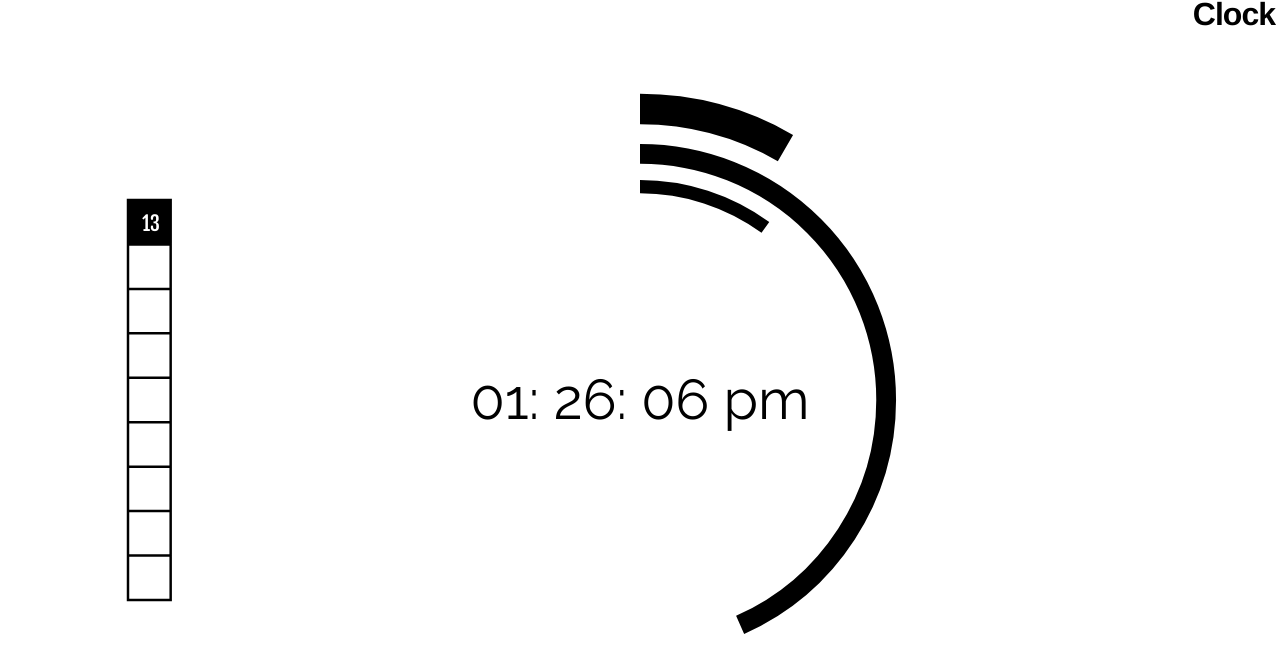
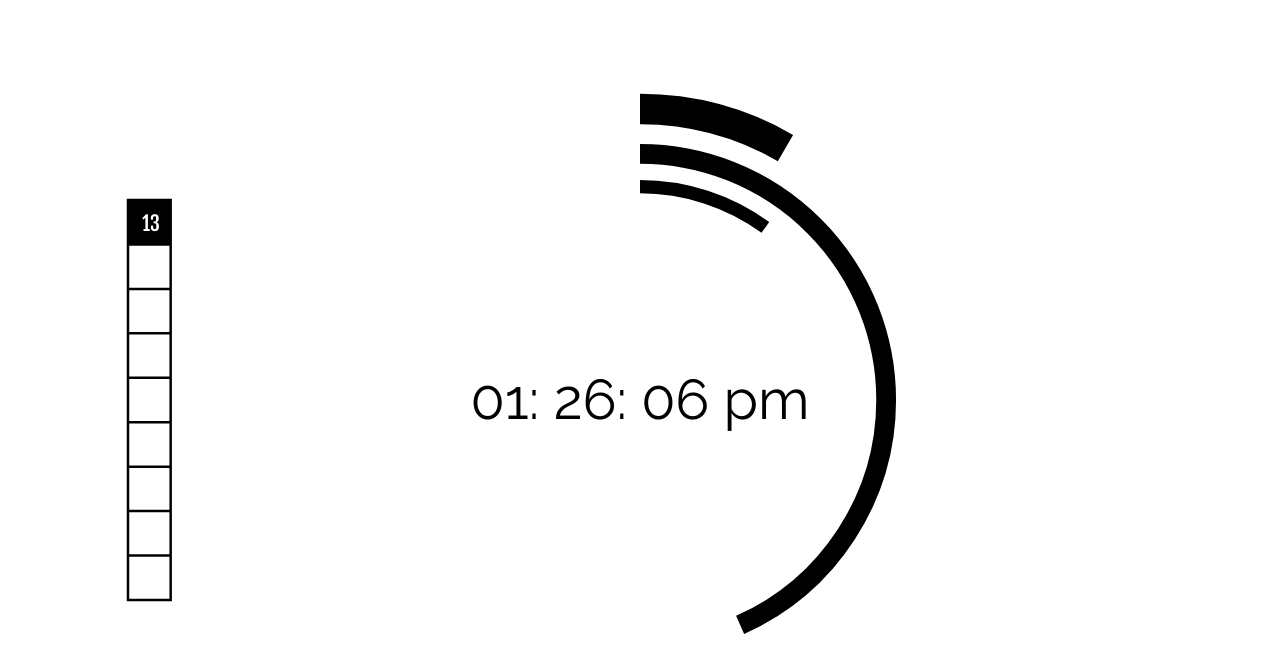
Before and after one commit to moconn68/ClockJS, a plain HTML site: page index.html in a window 1280 px wide. Drawn offline with Linux system fonts and the light colour scheme.

Commit message:
Initial Commit

```diff
--- a/index.html
+++ b/index.html
@@ -8,7 +8,6 @@
     <link href="https://fonts.googleapis.com/css?family=Fjalla+One" rel="stylesheet">
   </head>
   <body>
-    <h1>Clock</h1>
     <div class = "centered">
       <p id="time"></p>
     </div>
--- a/style.css
+++ b/style.css
@@ -10,18 +10,6 @@ html {
 body {
   overflow: hidden;
   height: inherit;
-}
-
-h1 {
-  font-size: 2rem;
-  letter-spacing: -1px;
-  position: absolute;
-  margin: 0;
-  top: -4px;
-  right: 5px;
-
-  color: black;
-  text-shadow: 0 0 4px white;
 }
 
 .centered {
```
